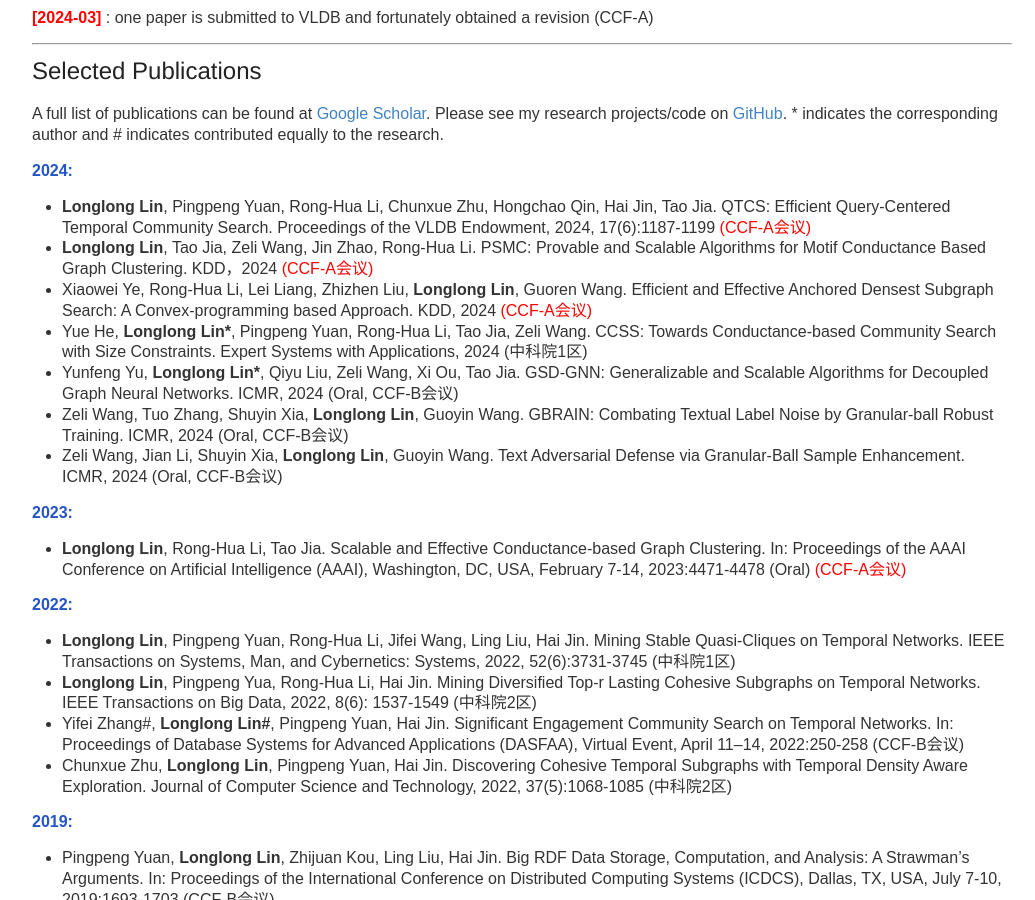
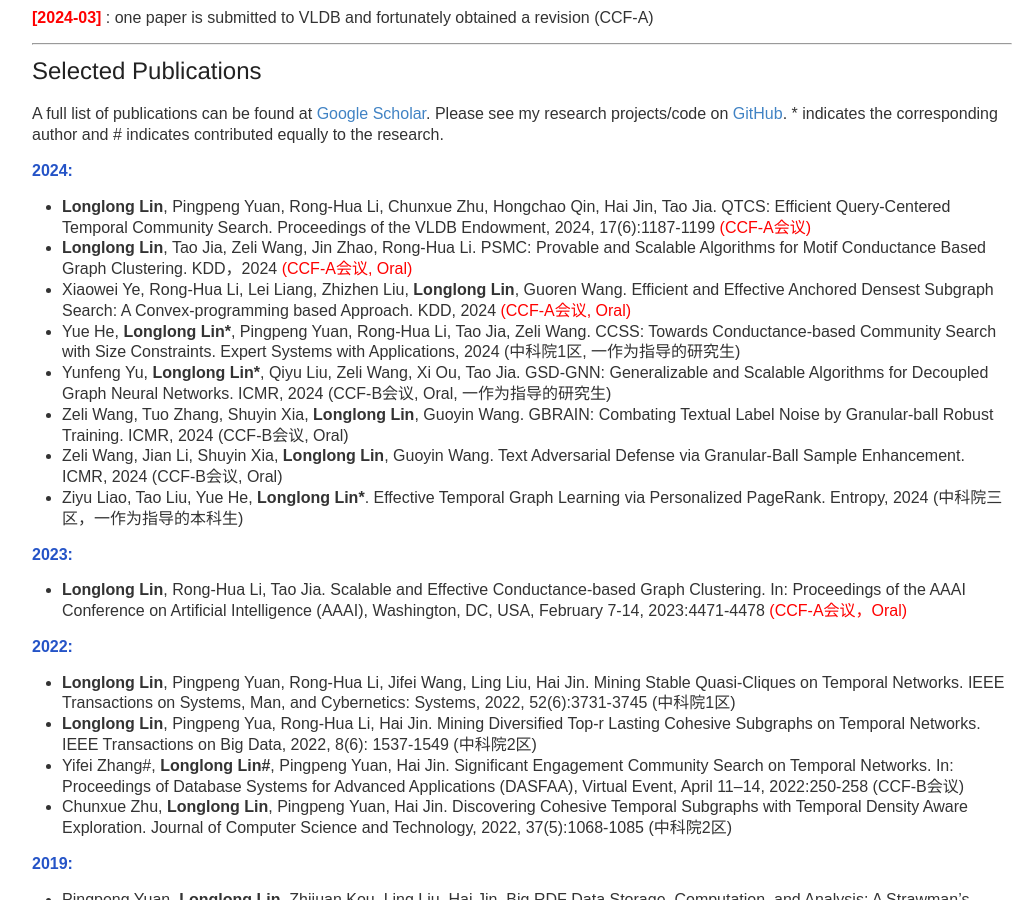
Before and after one commit to longlonglin/longlonglin.github.io, a Jekyll site: the page built from index.md, in a window 1280 px wide and 900 px high, scrolled down 645 px. Shown: the whole window, without its empty margins (118-1153 px from the left). Built offline with Jekyll 4.4.1, drawn with Linux system fonts in a browser that asks for light colours; our own code applies the rules of GitHub Pages for plain Markdown files.

Commit message:
Update index.md

```diff
--- a/index.md
+++ b/index.md
@@ -38,33 +38,35 @@ A full list of publications can be found at [Google Scholar](https://scholar.lan
 </li>
 
 <li>
-<b>Longlong Lin</b>, Tao Jia, Zeli Wang, Jin Zhao, Rong-Hua Li. PSMC: Provable and Scalable Algorithms for Motif Conductance Based Graph Clustering. KDD，2024  <font color="#FF0000">(CCF-A会议)</font>
+<b>Longlong Lin</b>, Tao Jia, Zeli Wang, Jin Zhao, Rong-Hua Li. PSMC: Provable and Scalable Algorithms for Motif Conductance Based Graph Clustering. KDD，2024  <font color="#FF0000">(CCF-A会议, Oral)</font>
 </li>
 
 <li>
-Xiaowei Ye, Rong-Hua Li, Lei Liang, Zhizhen Liu, <b>Longlong Lin</b>, Guoren Wang. Efficient and Effective Anchored Densest Subgraph Search: A Convex-programming based Approach. KDD, 2024  <font color="#FF0000">(CCF-A会议)</font>
+Xiaowei Ye, Rong-Hua Li, Lei Liang, Zhizhen Liu, <b>Longlong Lin</b>, Guoren Wang. Efficient and Effective Anchored Densest Subgraph Search: A Convex-programming based Approach. KDD, 2024  <font color="#FF0000">(CCF-A会议, Oral)</font>
 </li>
 
 <li>
-Yue He, <b>Longlong Lin<sup>*</sup></b>, Pingpeng Yuan, Rong-Hua Li, Tao Jia, Zeli Wang. CCSS: Towards Conductance-based Community Search with Size Constraints. Expert Systems with Applications, 2024 (中科院1区)
+Yue He, <b>Longlong Lin<sup>*</sup></b>, Pingpeng Yuan, Rong-Hua Li, Tao Jia, Zeli Wang. CCSS: Towards Conductance-based Community Search with Size Constraints. Expert Systems with Applications, 2024 (中科院1区, 一作为指导的研究生)
 </li>
 
 <li>
-Yunfeng Yu, <b>Longlong Lin<sup>*</sup></b>, Qiyu Liu, Zeli Wang, Xi Ou, Tao Jia. GSD-GNN: Generalizable and Scalable Algorithms for Decoupled Graph Neural Networks. ICMR, 2024 (Oral, CCF-B会议)
+Yunfeng Yu, <b>Longlong Lin<sup>*</sup></b>, Qiyu Liu, Zeli Wang, Xi Ou, Tao Jia. GSD-GNN: Generalizable and Scalable Algorithms for Decoupled Graph Neural Networks. ICMR, 2024 (CCF-B会议, Oral, 一作为指导的研究生)
 </li>
 
 
 <li>
-Zeli Wang, Tuo Zhang, Shuyin Xia, <b>Longlong Lin</b>, Guoyin Wang. GBRAIN: Combating Textual Label Noise by Granular-ball Robust Training. ICMR, 2024 (Oral, CCF-B会议)
+Zeli Wang, Tuo Zhang, Shuyin Xia, <b>Longlong Lin</b>, Guoyin Wang. GBRAIN: Combating Textual Label Noise by Granular-ball Robust Training. ICMR, 2024 (CCF-B会议, Oral)
 </li>
 
 
 <li>
-Zeli Wang, Jian Li, Shuyin Xia, <b>Longlong Lin</b>, Guoyin Wang. Text Adversarial Defense via Granular-Ball Sample Enhancement. ICMR, 2024 (Oral, CCF-B会议)
+Zeli Wang, Jian Li, Shuyin Xia, <b>Longlong Lin</b>, Guoyin Wang. Text Adversarial Defense via Granular-Ball Sample Enhancement. ICMR, 2024 (CCF-B会议, Oral)
 </li>
 
 
-
+<li>
+Ziyu Liao, Tao Liu, Yue He, <b>Longlong Lin<sup>*</sup></b>. Effective Temporal Graph Learning via Personalized PageRank. Entropy, 2024 (中科院三区，一作为指导的本科生)
+</li>
 
 
 
@@ -80,7 +82,7 @@ Zeli Wang, Jian Li, Shuyin Xia, <b>Longlong Lin</b>, Guoyin Wang. Text Adversari
 
 
 <li>
-<b>Longlong Lin</b>, Rong-Hua Li, Tao Jia. Scalable and Effective Conductance-based Graph Clustering. In: Proceedings of the AAAI Conference on Artificial Intelligence (AAAI), Washington, DC, USA, February 7-14, 2023:4471-4478 (Oral)   <font color="#FF0000">(CCF-A会议)</font>
+<b>Longlong Lin</b>, Rong-Hua Li, Tao Jia. Scalable and Effective Conductance-based Graph Clustering. In: Proceedings of the AAAI Conference on Artificial Intelligence (AAAI), Washington, DC, USA, February 7-14, 2023:4471-4478   <font color="#FF0000">(CCF-A会议，Oral)</font>
 </li>
 
 
```
